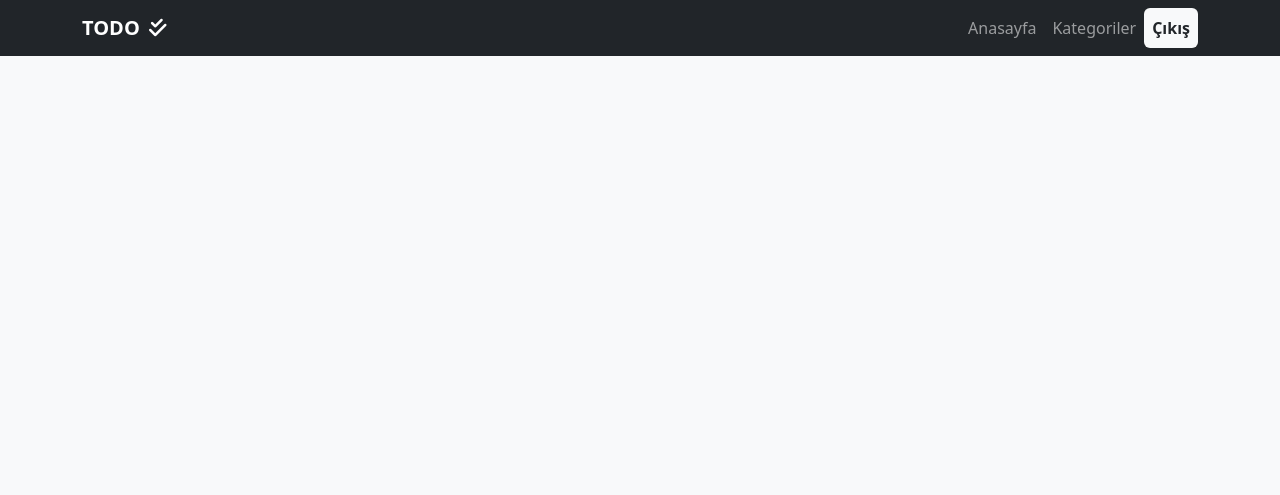
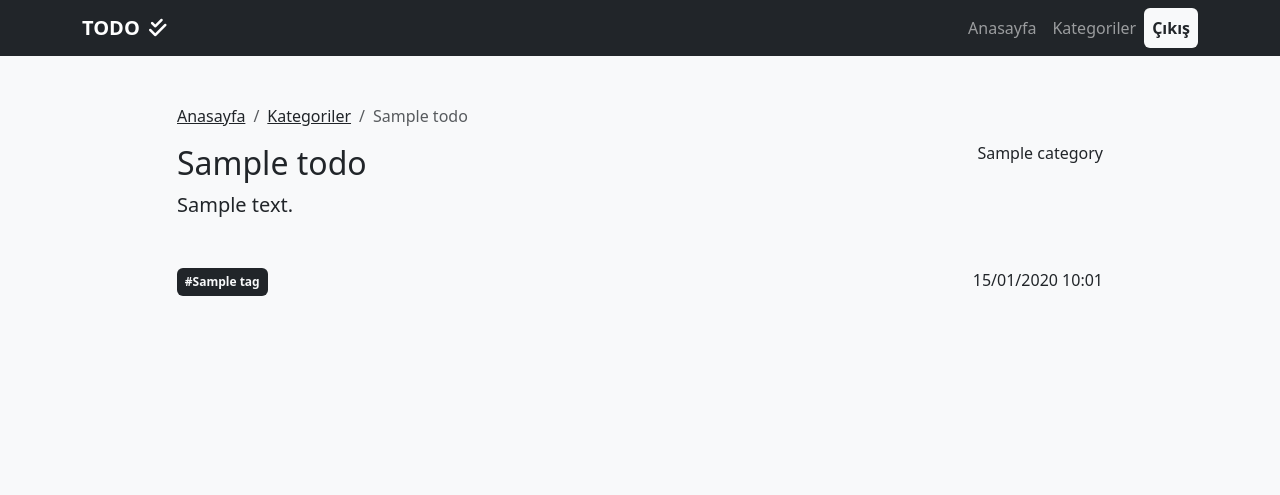
Before and after one commit to emrekahramannn/Todo-App, a Django app: template todo/templates/todo/todo_detail.html in a window 1280 px wide. Shown: the top 495 px of the page. Run offline with Django 5.2, Linux system fonts and the light colour scheme; tables that the repository leaves empty hold one stand-in row (values such as "Sample post"); the template is opened without the code that fills it: values that come from a table or form of the project are taken from there, most other values are stand-ins (such as "Sample title", 1, 10 or a date in 2020); some libraries are stand-ins or nearby versions.

Commit message:
Todo detail view and url direction added

```diff
--- a/config/urls.py
+++ b/config/urls.py
@@ -16,9 +16,10 @@ Including another URLconf
 """
 from django.contrib import admin
 from django.urls import path
-from todo.views import home
+from todo.views import home, todo_detail
 
 urlpatterns = [
     path('admin/', admin.site.urls),
     path('', home, name='home', ),
+    path('todo/<int:id>/', todo_detail, name='todo_detail', ),
 ]
--- a/todo/templates/todo/todo_detail.html
+++ b/todo/templates/todo/todo_detail.html
@@ -1,4 +1,35 @@
 {% extends 'core/base.html' %}
 
 {% block container %}
+    <div class="row my-5">
+        <div class="col-sm-10 offset-sm-1">
+            <nav aria-label="breadcrumb">
+                <ol class="breadcrumb">
+                    <li class="breadcrumb-item"><a href="{% url 'home' %}" class="text-dark">Anasayfa</a></li>
+                    <li class="breadcrumb-item"><a href="/" class="text-dark">Kategoriler</a></li>
+                    <li class="breadcrumb-item active text-muted" aria-current="page">{{ todo.title }}</li>
+                </ol>
+            </nav>
+
+            <div class="my-3">
+                <div class="d-flex">
+                    <h2 class="me-auto">{{ todo.title }}</h2>
+                    <span class="h6">{{ todo.category }}</span>
+                </div>
+                <div class="lh-base">
+                    <p class="lead">{{ todo.content }}</p>
+                </div>
+                <div class="d-flex mt-5">
+                    <ul class="list-inline">
+                        {% for tag in todo.tag.all %}
+                            <li class="list-inline-item">
+                                <a href="#" class="badge text-bg-dark text-decoration-none text-light py-2">#{{ tag.title }}</a>
+                            </li>
+                        {% endfor %}
+                    </ul>
+                    <span class="ms-auto">{{ todo.created_at | date:'d/m/Y H:m' }}</span>
+                </div>
+            </div>
+        </div>
+    </div>
 {% endblock container %}
```
Also changed, not shown: todo/views.py (+11 -1 lines).
